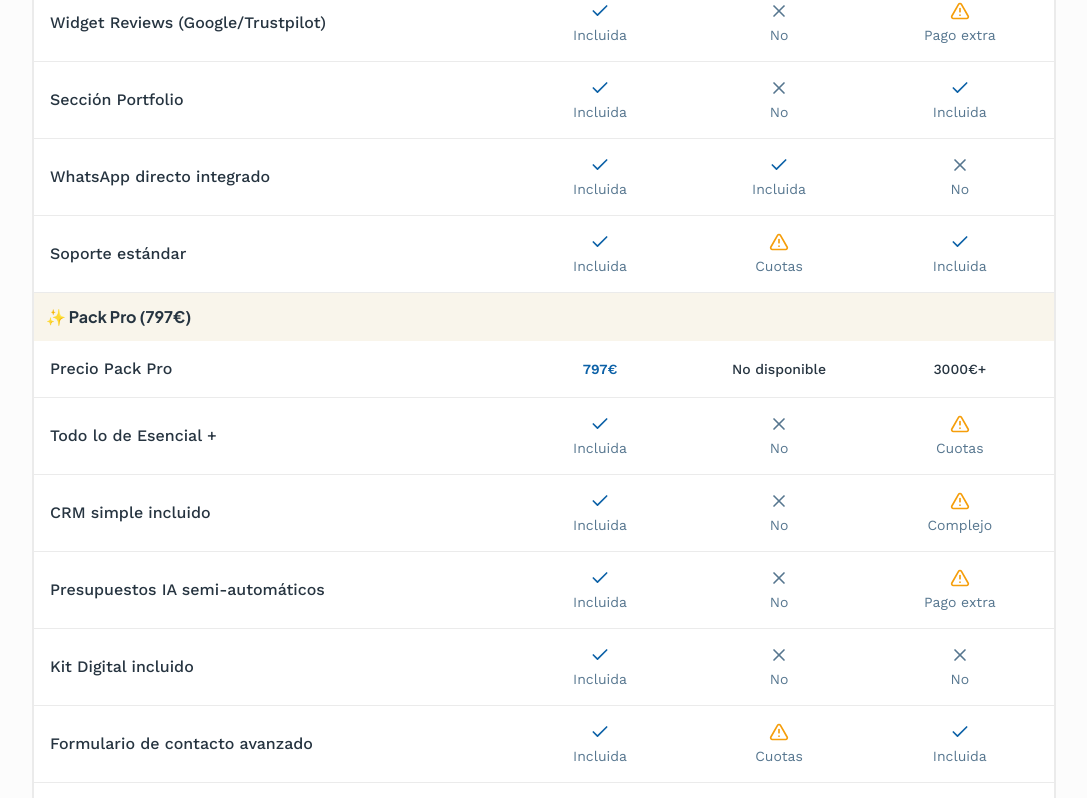
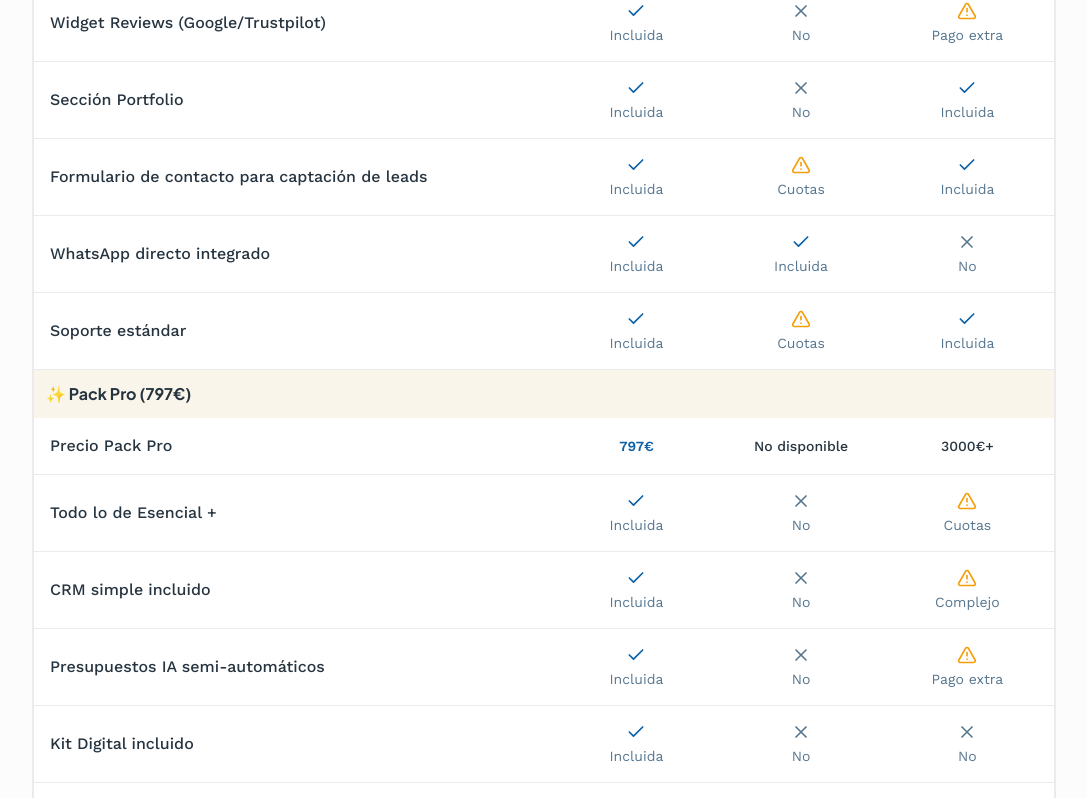
Before and after one commit to fsmartcfs-code/sg-f578bdde-0a98-4ac7-af00-b40a6d478feb-1776842642, a Next.js app: page / in a window 1280 px wide. Shown: the part 4382-5180 px from the top of the page, without its empty margins (96-1183 px from the left). Built offline with nearby package versions, Linux system fonts and the light colour scheme.

Commit message:
feat(pricing): add lead contact form to esencial offer

```diff
--- a/src/components/ComparisonTable.tsx
+++ b/src/components/ComparisonTable.tsx
@@ -24,6 +24,12 @@ const esencialFeatures = [
     name: "Sección Portfolio",
     wpa: true,
     cheap: false,
+    agency: true,
+  },
+  {
+    name: "Formulario de contacto para captación de leads",
+    wpa: true,
+    cheap: "partial",
     agency: true,
   },
   {
--- a/src/components/PricingCards.tsx
+++ b/src/components/PricingCards.tsx
@@ -15,6 +15,7 @@ const plans = [
       "Web Profesional Para Autónomos",
       "Widget Reviews (Google/Trustpilot)",
       "Sección Portfolio",
+      "Formulario de contacto para captación de leads",
       "WhatsApp directo integrado",
       "Soporte estándar",
       "La web es tuya forever · Sin cuotas",
```
